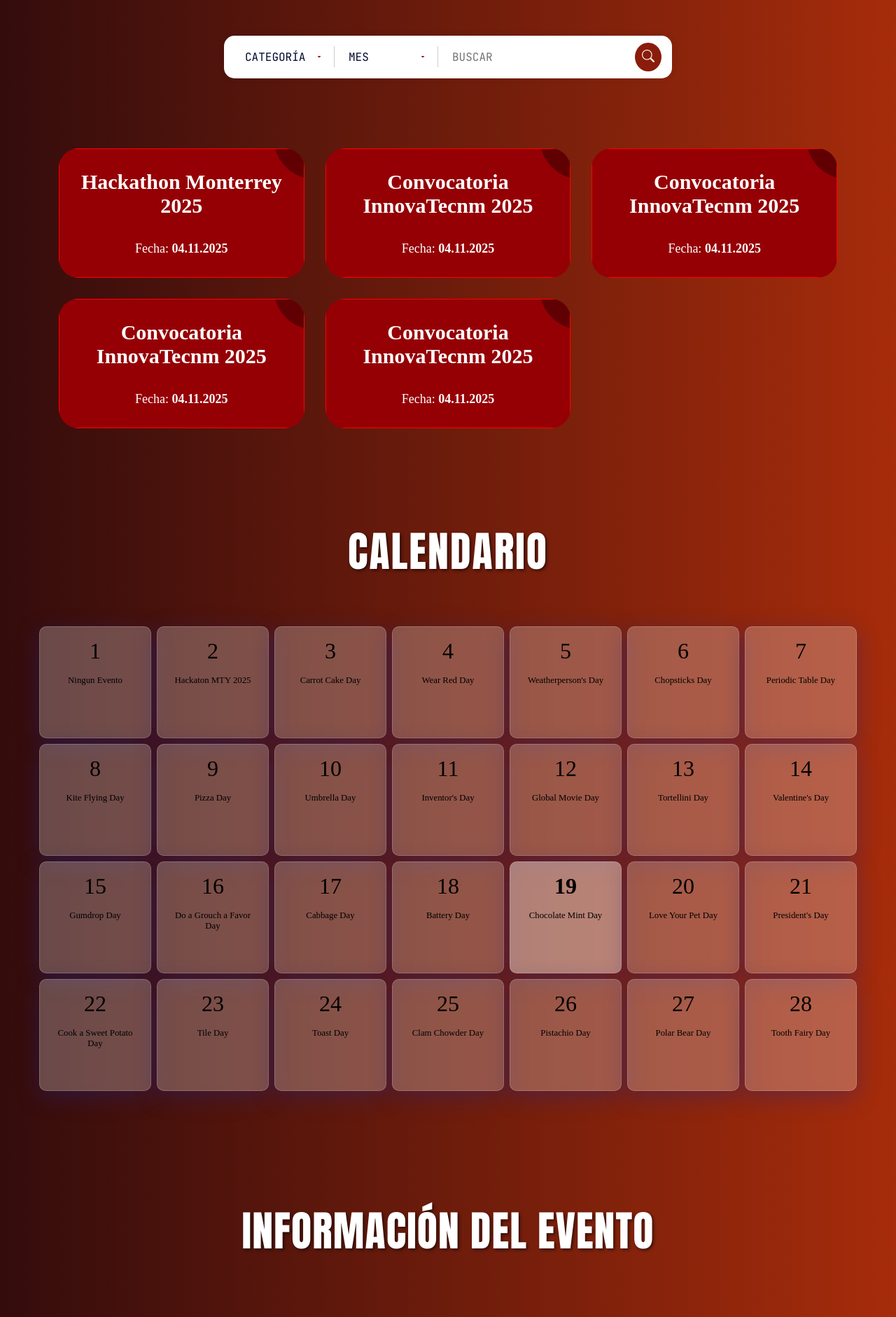
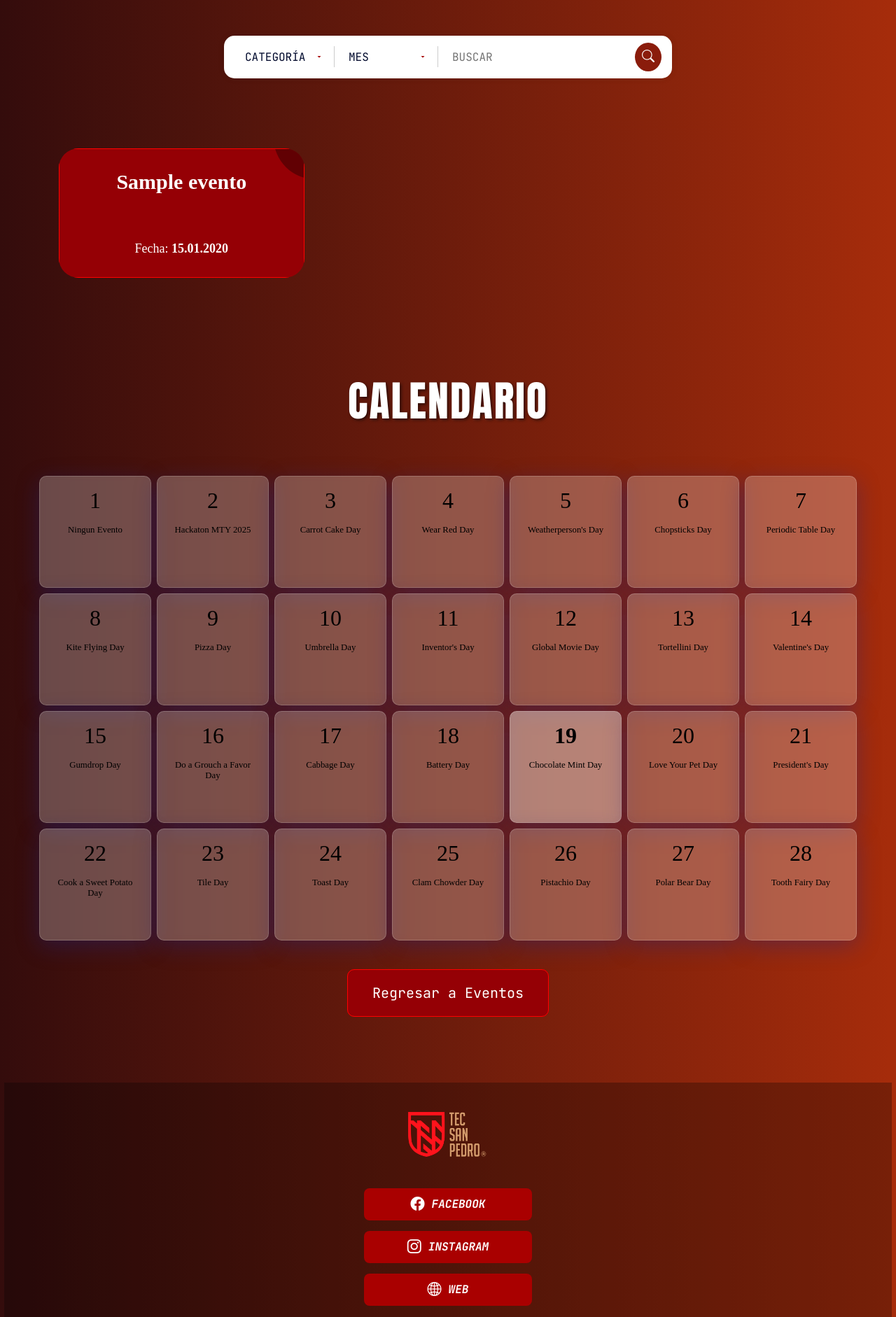
Before and after one commit to AlvaroGonzalezz/eventec, a PHP site: page / in a window 1280 px wide. Shown: the part 3119-5001 px from the top of the page at 70% size. Run offline with PHP 8.4, Linux system fonts and the light colour scheme; tables that the repository leaves empty or names only in its code hold one stand-in row (values such as "Sample post").

Commit message:
feat: Se implemento la consulta a la base de datos para los eventos en pagina inicio

```diff
--- a/paginas/admin/index.php
+++ b/paginas/admin/index.php
@@ -52,7 +52,7 @@ $resultado = $conexion->query($sql);
     </label>
 
     <nav class="nav-links">
-      <a href="../inicio/index.html"><i class="bi bi-house-door"></i>Inicio</a>
+      <a href="../inicio/index.php"><i class="bi bi-house-door"></i>Inicio</a>
       <a href="../acerca-de/index.html"><i class="bi bi-info-circle"></i>Acerca De</a>
       <a href="#" id="logout-link"><i class="bi bi-box-arrow-right"></i>Cerrar Sesión</a>
 
--- a/paginas/conexion/conexion.php
+++ b/paginas/conexion/conexion.php
@@ -1,5 +1,6 @@
 <?php
-
+# Conexión a la base de datos
+# host, usuario, contraseña, base de datos
 $conexion = mysqli_connect("localhost", "root", "", "eventec");
 if (!$conexion) {
     die("Conexión Fallida: " . mysqli_connect_error());
--- a/paginas/inicio/index.html
+++ b/paginas/inicio/index.php
@@ -1,3 +1,10 @@
+<?php
+include '../../paginas/conexion/conexion.php';
+
+$sql = "SELECT id_evento, nombre, fecha, ubicacion, organizador, id_categoria, imagen FROM evento";
+$resultado = $conexion->query($sql);
+
+?>
 <!DOCTYPE html>
 <html lang="es">
 
@@ -27,7 +34,7 @@
       </label>
 
       <nav class="nav-links">
-        <a href="../inicio/index.html"><i class="bi bi-house-door"></i>Inicio</a>
+        <a href="../inicio/index.php"><i class="bi bi-house-door"></i>Inicio</a>
         <a href="../acerca-de/index.html"><i class="bi bi-info-circle"></i>Acerca De</a>
         <a href="../login/index.html"><i class="bi bi-person-fill"></i></i>Iniciar Sesión</a>
       </nav>
@@ -179,90 +186,44 @@
       </div>
       <div class="ag-format-container">
         <div class="ag-courses_box">
+          <?php if ($resultado->num_rows > 0): ?>
+            <?php while ($evento = $resultado->fetch_assoc()):
+              $fechaOriginal = $evento['fecha']; // por ejemplo: 2025-06-08 10:00:00
+              $fechaFormateada = date("d.m.Y", strtotime($fechaOriginal));
+              $horaFormateada = date("h:i A", strtotime($fechaOriginal));
+              $categorias = [
+                1 => "Académico",
+                2 => "Deportivo",
+                3 => "Social"
+              ];
+              $categoriaNombre = $categorias[$evento['id_categoria']] ?? "Sin categoría";
+            ?>
               <div class="ag-courses_item">
-            <a href="#" class="ag-courses-item_link">
+                <a href="#info-evento" class="ag-courses-item_link"
+                  data-nombre="<?= htmlspecialchars($evento['nombre']) ?>"
+                  data-fecha="<?= $fechaFormateada ?>"
+                  data-hora="<?= $horaFormateada ?>"
+
+                  data-ubicacion="<?= htmlspecialchars($evento['ubicacion']) ?>"
+                  data-organizador="<?= htmlspecialchars($evento['organizador']) ?>"
+                  data-categoria="<?= $categoriaNombre ?>"
+                  data-imagen="<?= htmlspecialchars($evento['imagen']) ?>">
                   <div class="ag-courses-item_bg"></div>
-
                   <div class="ag-courses-item_title">
-                Hackathon Monterrey 2025
+                    <?= htmlspecialchars($evento['nombre']) ?>
                   </div>
-
                   <div class="ag-courses-item_date-box">
                     Fecha:
                     <span class="ag-courses-item_date">
-                  04.11.2025
+                      <?= date("d.m.Y", strtotime($evento['fecha'])) ?>
                     </span>
                   </div>
                 </a>
               </div>
-
-          <div class="ag-courses_item">
-            <a href="#" class="ag-courses-item_link">
-              <div class="ag-courses-item_bg"></div>
-
-              <div class="ag-courses-item_title">
-                Convocatoria InnovaTecnm 2025
-              </div>
-
-              <div class="ag-courses-item_date-box">
-                Fecha:
-                <span class="ag-courses-item_date">
-                  04.11.2025
-                </span>
-              </div>
-            </a>
-          </div>
-          <div class="ag-courses_item">
-            <a href="#" class="ag-courses-item_link">
-              <div class="ag-courses-item_bg"></div>
-
-              <div class="ag-courses-item_title">
-                Convocatoria InnovaTecnm 2025
-              </div>
-
-              <div class="ag-courses-item_date-box">
-                Fecha:
-                <span class="ag-courses-item_date">
-                  04.11.2025
-                </span>
-              </div>
-            </a>
-          </div>
-          <div class="ag-courses_item">
-            <a href="#" class="ag-courses-item_link">
-              <div class="ag-courses-item_bg"></div>
-
-              <div class="ag-courses-item_title">
-                Convocatoria InnovaTecnm 2025
-              </div>
-
-              <div class="ag-courses-item_date-box">
-                Fecha:
-                <span class="ag-courses-item_date">
-                  04.11.2025
-                </span>
-              </div>
-            </a>
-          </div>
-          <div class="ag-courses_item">
-            <a href="#" class="ag-courses-item_link">
-              <div class="ag-courses-item_bg"></div>
-
-              <div class="ag-courses-item_title">
-                Convocatoria InnovaTecnm 2025
-              </div>
-
-              <div class="ag-courses-item_date-box">
-                Fecha:
-                <span class="ag-courses-item_date">
-                  04.11.2025
-                </span>
-              </div>
-            </a>
-          </div>
-
-
-
+            <?php endwhile; ?>
+          <?php else: ?>
+            <p style="color: #fff;">No hay eventos registrados.</p>
+          <?php endif; ?>
         </div>
       </div>
     </div>
@@ -301,7 +262,7 @@
         <li><time datetime="2022-02-28">28</time>Tooth Fairy Day</li>
       </ul>
     </div>
-    <div class="info-evento">
+    <div id="info-evento" class="info-evento" style="display:none;">
       <!--Seccion de mas informacion-->
       <!-- Título superior -->
       <h2 class="informacion-titulo">Información del Evento</h2>
@@ -347,8 +308,11 @@
         </tr>
 
       </table>
+
     </div>
-
+    <div class="btnRegresar">
+      <a href="#eventos">Regresar a Eventos</a>
+    </div>
     <footer>
       <img src="../../recursos/imgs/logo.png" alt="Logo Tec San Pedro">
       <div class="btn-social">
@@ -363,5 +327,43 @@
     </footer>
   </div>
 </body>
+<script>
+  document.addEventListener('DOMContentLoaded', () => {
+    const links = document.querySelectorAll('.ag-courses-item_link');
+
+    links.forEach(link => {
+      link.addEventListener('click', e => {
+        e.preventDefault();
+
+        const nombre = link.dataset.nombre;
+        const fecha = link.dataset.fecha;
+        const hora = link.dataset.hora;
+        const ubicacion = link.dataset.ubicacion;
+        const organizador = link.dataset.organizador;
+        const categoria = link.dataset.categoria;
+        const imagen = link.dataset.imagen;
+
+        // Mostrar info
+        document.querySelector('.info-evento .title').textContent = nombre;
+        document.querySelector('.info-evento table').innerHTML = `
+        <tr><td>Evento:</td><td>${nombre}</td></tr>
+        <tr><td>Fecha:</td><td>${fecha}</td></tr>
+        <tr><td>Hora:</td><td>${hora}</td></tr>
+        <tr><td>Ubicación:</td><td>${ubicacion}</td></tr>
+        <tr><td>Organizador:</td><td>${organizador}</td></tr>
+        <tr><td>Categoría:</td><td>${categoria}</td></tr>
+      `;
+        document.querySelector('.logo-container img').src = imagen;
+
+        document.getElementById('info-evento').style.display = 'block';
+
+        // Scroll hacia abajo
+        document.getElementById('info-evento').scrollIntoView({
+          behavior: 'smooth'
+        });
+      });
+    });
+  });
+</script>
 
 </html>
--- a/paginas/login/index.html
+++ b/paginas/login/index.html
@@ -21,7 +21,7 @@
         </label>
 
         <nav class="nav-links">
-            <a href="../inicio/index.html"><i class="bi bi-house-door"></i>Inicio</a>
+            <a href="../inicio/index.php"><i class="bi bi-house-door"></i>Inicio</a>
             <a href="../acerca-de/index.html"><i class="bi bi-info-circle"></i>Acerca De</a>
         </nav>
     </header>
--- a/recursos/css/style.css
+++ b/recursos/css/style.css
@@ -326,6 +326,24 @@ header i {
 
 
 /* Seccion de Eventos */
+.btnRegresar {
+    margin-top: 5%;
+}
+.btnRegresar a{
+    text-decoration: none;
+    color: white;
+    border: solid 1px red;
+    padding: 20px;
+    font-size: 20px;
+    border-radius: 10px;
+    background-color: #950005;
+    padding-left: 35px;
+    padding-right: 35px;
+    font-family: "JetBrains Mono", monospace;
+}
+.btnRegresar a:hover {
+    background-color: #640000;
+}
 .calendario {
     display: none;
 }
@@ -1073,7 +1091,12 @@ input[type="date"] {
     height: 60%;
     margin: 0.3rem;
 }
-
+.slider-img2 {
+    border-radius: 10px;
+    width: auto;
+    object-fit: contain;
+    height: 40px;
+}
 .preguntas {
     display: flex !important;
     margin: 0 auto !important;
@@ -1160,6 +1183,7 @@ input[type="date"] {
     width: auto;
     object-fit: contain;
 }
+
 
 /* Alertas */
 
```
Also changed, not shown: paginas/acerca-de/index.html (+4 -4 lines). Lines whose indentation alone changed are shown as unchanged.
